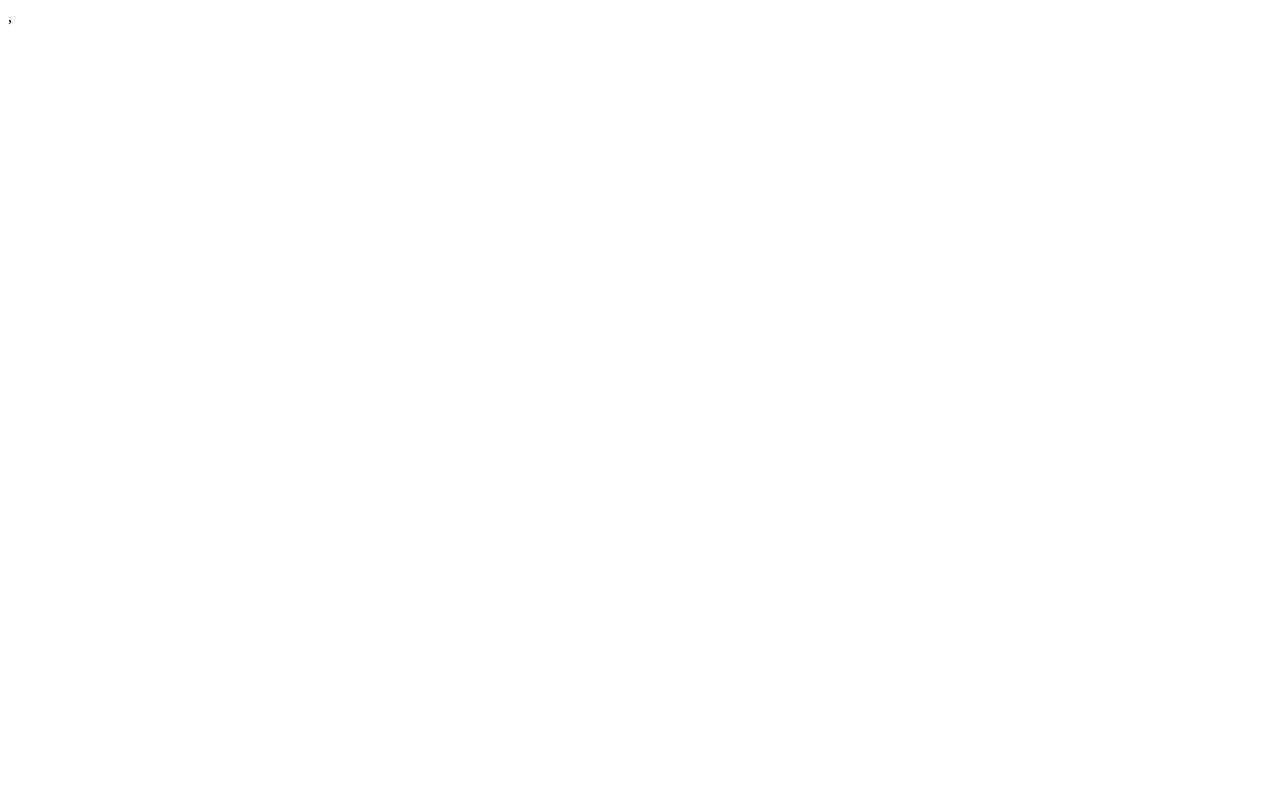
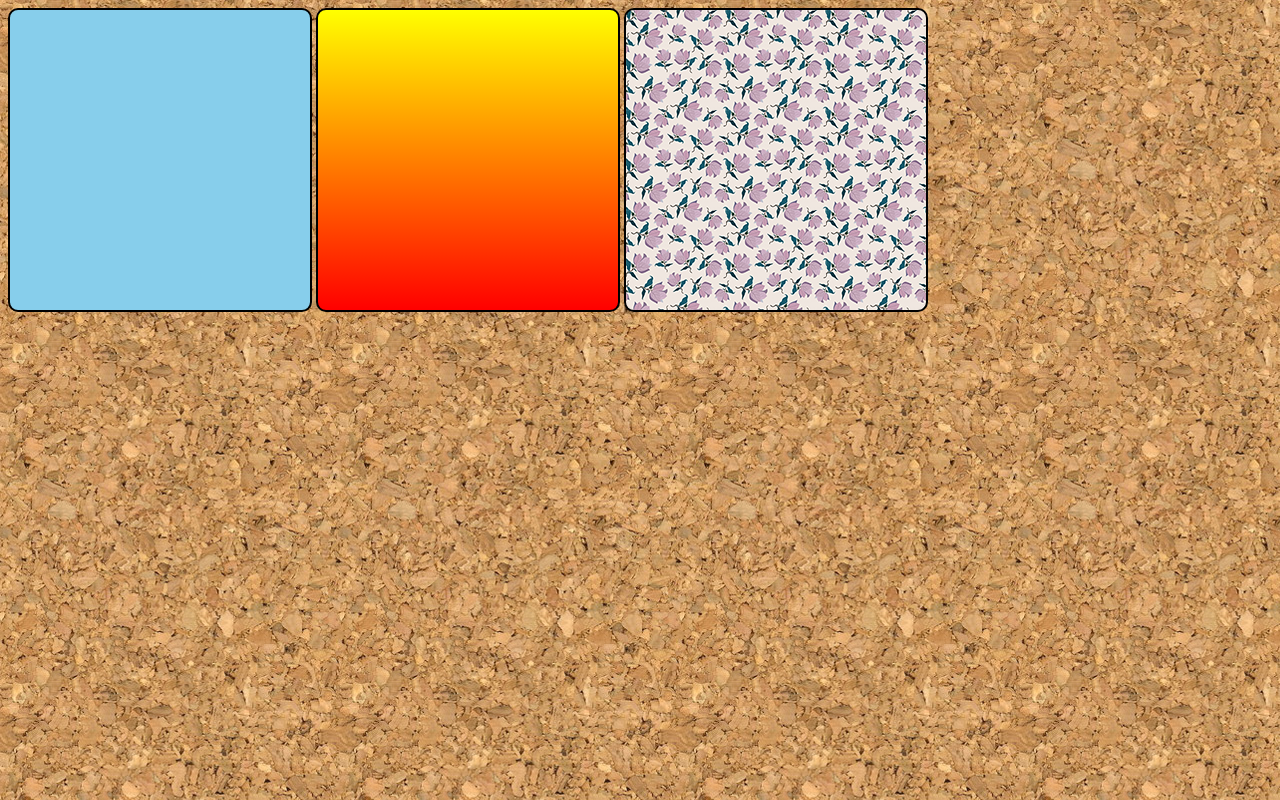
Before and after one commit to Ivan-Jaskiu/Moldura, a plain HTML site: page scr/index.html in a window 1280 px wide. Drawn offline with Linux system fonts and the light colour scheme.

Commit message:
atualizando html

```diff
--- a/scr/css/style.css
+++ b/scr/css/style.css
@@ -0,0 +1,26 @@
+
+body {
+    background-image: url(../imagem/wallpaper001.jpg);
+}
+
+div.quadrado {
+    display: inline-block;
+    border: 2px solid black;
+    border-radius: 10px;
+    background-color: lightgray;
+    width: 300px;
+    height: 300px;
+}
+
+
+#q1 {
+    background-color: skyblue;
+}
+
+#q2 {
+    background-image: linear-gradient(to bottom, yellow, red);
+}
+
+#q3 {
+    background-image: url(../imagem/pattern003.png);
+}
--- a/scr/index.html
+++ b/scr/index.html
@@ -4,13 +4,21 @@
     <meta charset="UTF-8">
     <meta http-equiv="X-UA-Compatible" content="IE=edge">
     <meta name="viewport" content="width=device-width, initial-scale=1.0">
-    <title>Document</title>
+    <title>Imagens</title>
     <link rel="stylesheet" href="./css/style.css">
 
 </head>
 
 <body>
-    ,
+    <div class="quadrado" id="q1">
+
+    </div>
+    <div class="quadrado" id="q2">
+
+    </div>
+    <div class="quadrado" id="q3">
+
+    </div>
 
 
 </body>
```
